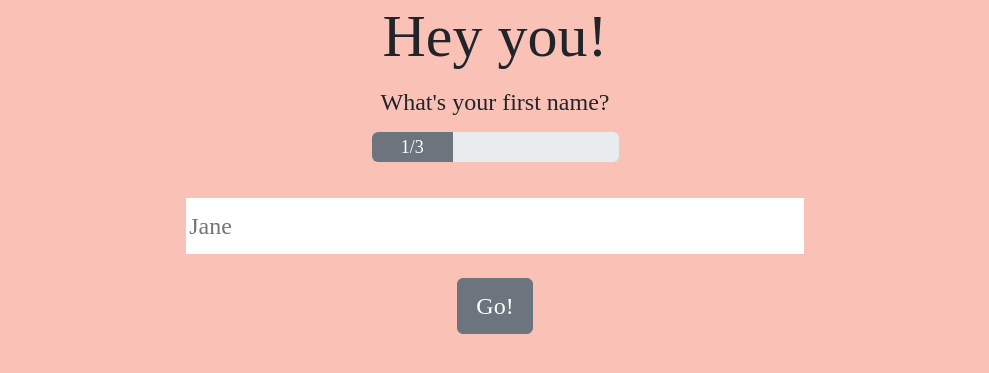
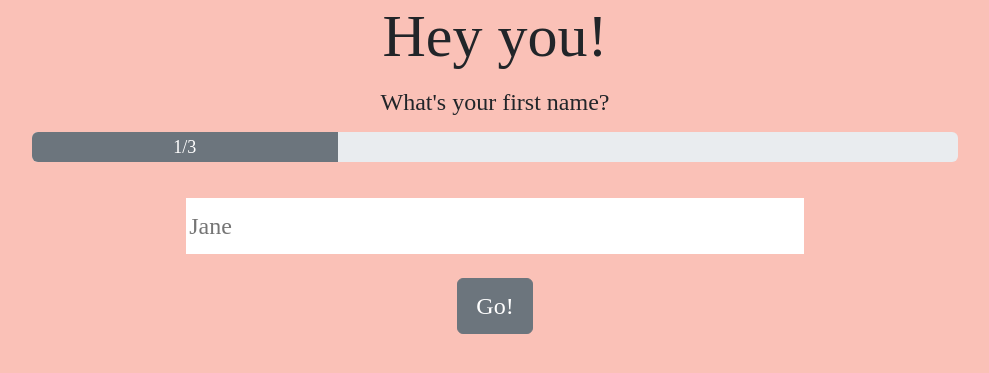
Before and after one commit to AdvancedUserInterfaces/second-screen-server, a Flask app: page / in a window 1280 px wide. Shown: the top 373 px of the page, without its empty margins (145-1134 px from the left). Run offline with Flask 2, Linux system fonts and the light colour scheme; some libraries are stand-ins or nearby versions; some web fonts are replaced.

```diff
--- a/templates/index.html
+++ b/templates/index.html
@@ -52,7 +52,7 @@
             <form class="form" style="font-family: 'Lekton', serif;" action="/" method="post" name="form">
               <div class="form-group sm-2">
                 <label for="name">What's your first name?</label>
-                <div class="progress" style="width: 20%; height: 20px;">
+                <div class="progress" style="width: 75%; height: 20px;">
   					<div class="progress-bar bg-secondary" role="progressbar" style="width: 33%" aria-valuenow="33" aria-valuemin="0" aria-valuemax="100">1/3</div>
 			  	</div>
 				<br/>
```
